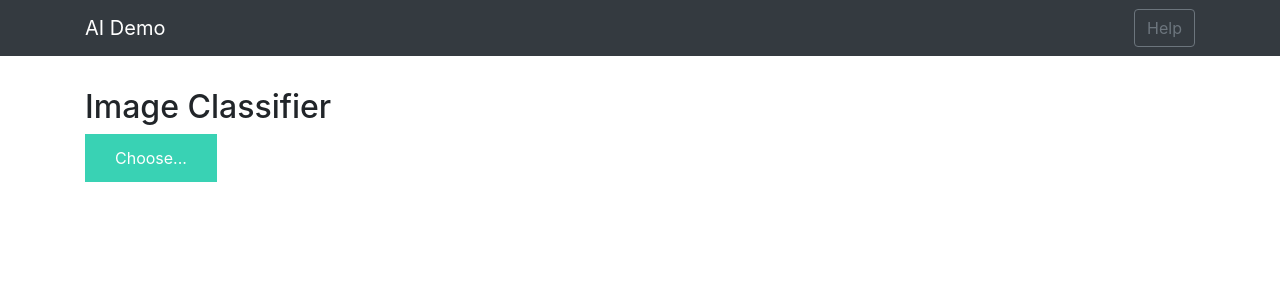
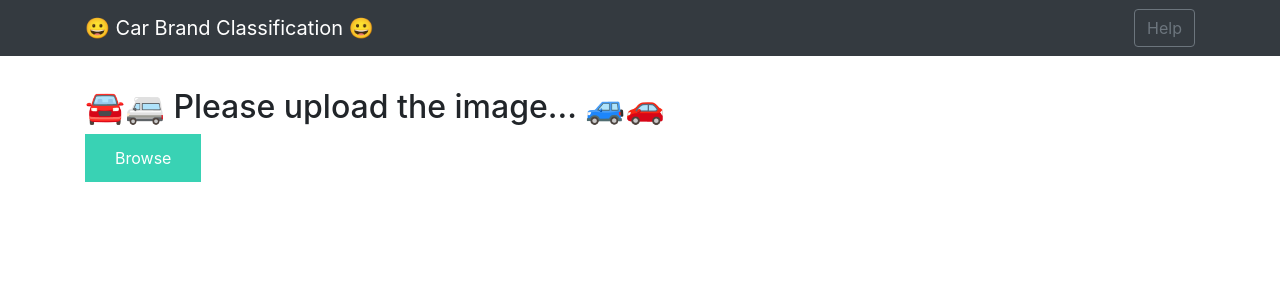
Before and after one commit to prateekralhan/Car-brand-classification, a Flask app: page / in a window 1280 px wide. Shown: the top 300 px of the page. Run offline with Flask 2, Linux system fonts and the light colour scheme; some libraries are stand-ins or nearby versions.

Commit message:
Add files via upload

```diff
--- a/app.py
+++ b/app.py
@@ -22,11 +22,9 @@ from werkzeug.utils import secure_filename
 
 app = Flask(__name__)
 
-MODEL_PATH ='model_inceptionv3.h5'
+MODEL_PATH ='< Enter your model path here ( like model.h5) >'
 
 model = load_model(MODEL_PATH)
-
-
 
 
 def model_predict(img_path, model):
--- a/templates/base.html
+++ b/templates/base.html
@@ -4,7 +4,7 @@
     <meta charset="UTF-8">
     <meta name="viewport" content="width=device-width, initial-scale=1.0">
     <meta http-equiv="X-UA-Compatible" content="ie=edge">
-    <title>AI Demo</title>
+    <title>🚐 Car Brand Classification</title>
     <link href="https://cdn.bootcss.com/bootstrap/4.0.0/css/bootstrap.min.css" rel="stylesheet">
     <script src="https://cdn.bootcss.com/popper.js/1.12.9/umd/popper.min.js"></script>
     <script src="https://cdn.bootcss.com/jquery/3.3.1/jquery.min.js"></script>
@@ -15,7 +15,7 @@
 <body>
     <nav class="navbar navbar-dark bg-dark">
         <div class="container">
-            <a class="navbar-brand" href="#">AI Demo</a>
+            <a class="navbar-brand" href="#">😀 Car Brand Classification 😀</a>
             <button class="btn btn-outline-secondary my-2 my-sm-0" type="submit">Help</button>
         </div>
     </nav>
--- a/templates/index.html
+++ b/templates/index.html
@@ -1,11 +1,11 @@
 {% extends "base.html" %} {% block content %}
 
-<h2>Image Classifier</h2>
+<h2>🚘🚐 Please upload the image... 🚙🚗</h2>
 
 <div>
     <form id="upload-file" method="post" enctype="multipart/form-data">
         <label for="imageUpload" class="upload-label">
-            Choose...
+            Browse
         </label>
         <input type="file" name="file" id="imageUpload" accept=".png, .jpg, .jpeg">
     </form>
```
Also changed, not shown: static/css/main.css (line endings or trailing spaces), static/js/main.js (line endings or trailing spaces), uploads/20.jog.jpg (added), 1 other file.
